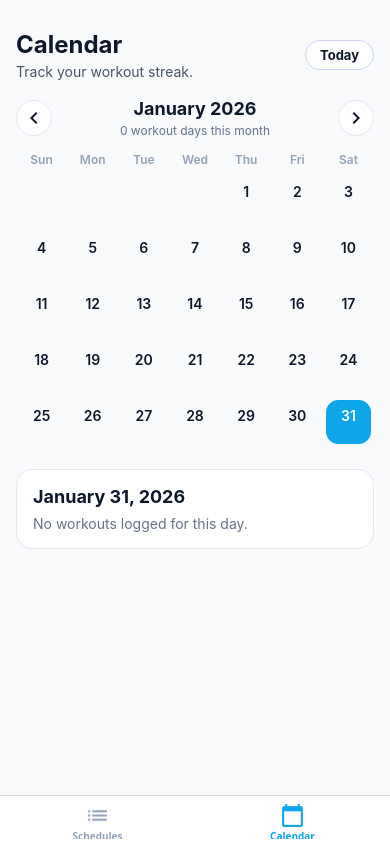
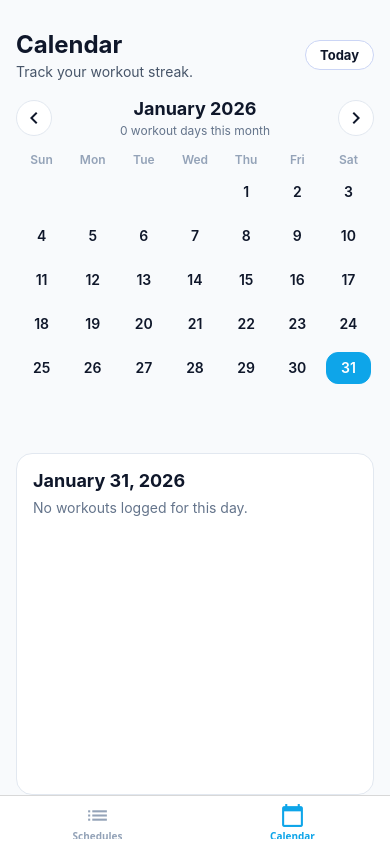
Before and after one commit to andrewyying/OneMoreSet, a React Native app: screen /Calendar in a window 390 px wide. Built offline with nearby package versions, Linux system fonts and the light colour scheme.

Commit message:
add delete workout; improve uiux

```diff
--- a/src/screens/CalendarScreen.tsx
+++ b/src/screens/CalendarScreen.tsx
@@ -1,5 +1,6 @@
 import React, { useCallback, useEffect, useLayoutEffect, useMemo, useRef, useState } from 'react';
 import {
+  Alert,
   Pressable,
   ScrollView,
   StyleSheet,
@@ -41,12 +42,11 @@ const DAY_CELL_MARGIN_BOTTOM = 6;
 const DAY_BUBBLE_PADDING_VERTICAL = 8;
 const DAY_TEXT_FONT_SIZE = 14;
 const DAY_TEXT_LINE_HEIGHT = 16;
-const DAY_DOT_SIZE = 6;
-const DAY_DOT_MARGIN_TOP = 6;
-const DAY_BUBBLE_HEIGHT =
-  DAY_BUBBLE_PADDING_VERTICAL * 2 + DAY_TEXT_LINE_HEIGHT + DAY_DOT_MARGIN_TOP + DAY_DOT_SIZE;
+const DAY_BUBBLE_HEIGHT = DAY_BUBBLE_PADDING_VERTICAL * 2 + DAY_TEXT_LINE_HEIGHT;
 const DAY_CELL_HEIGHT = DAY_BUBBLE_HEIGHT + DAY_CELL_PADDING * 2;
 const ROW_HEIGHT = DAY_CELL_HEIGHT + DAY_CELL_MARGIN_BOTTOM;
+const CALENDAR_ROWS = 6;
+const CALENDAR_CELL_COUNT = CALENDAR_ROWS * 7;
 
 const pad2 = (value: number) => value.toString().padStart(2, '0');
 
@@ -92,6 +92,13 @@ const buildCalendarCells = (monthDate: Date): CalendarCell[] => {
     }
   }
 
+  const extraCount = CALENDAR_CELL_COUNT - cells.length;
+  if (extraCount > 0) {
+    for (let i = 0; i < extraCount; i += 1) {
+      cells.push({ date: null, key: `empty-${year}-${month}-extra-${i}` });
+    }
+  }
+
   return cells;
 };
 
@@ -100,8 +107,52 @@ const getCompletionCount = (list: WorkoutCompletion[]) => list.length;
 const getExerciseCount = (completion: WorkoutCompletion) =>
   completion.steps.reduce((sum, step) => sum + Math.max(1, step.repeatCount), 0);
 
+type CompletionCardProps = {
+  completion: WorkoutCompletion;
+  onDelete: (id: string) => void;
+};
+
+const CompletionCard: React.FC<CompletionCardProps> = React.memo(({ completion, onDelete }) => {
+  const confirmDelete = useCallback(() => {
+    Alert.alert('Delete workout?', 'Remove this workout from your history?', [
+      { text: 'Cancel', style: 'cancel' },
+      {
+        text: 'Delete',
+        style: 'destructive',
+        onPress: () => onDelete(completion.id),
+      },
+    ]);
+  }, [completion.id, onDelete]);
+
+  const totalDuration = getTotalDuration({
+    steps: completion.steps,
+    restBetweenSec: completion.restBetweenSec,
+  });
+  const exerciseCount = getExerciseCount(completion);
+
+  return (
+    <Pressable
+      onLongPress={confirmDelete}
+      delayLongPress={450}
+      style={({ pressed }) => [styles.completionCard, pressed ? styles.completionCardPressed : undefined]}
+    >
+      <View style={styles.completionHeader}>
+        <Text style={styles.completionTitle} numberOfLines={1}>
+          {completion.scheduleName}
+        </Text>
+        <View style={styles.completionActions}>
+          <Text style={styles.completionTime}>{formatTimeLabel(completion.completedAt)}</Text>
+        </View>
+      </View>
+      <Text style={styles.completionMeta}>
+        {exerciseCount} exercises · {formatSeconds(totalDuration)}
+      </Text>
+    </Pressable>
+  );
+});
+
 const CalendarScreen: React.FC = () => {
-  const { completions, status, error } = useCompletions();
+  const { completions, status, error, deleteCompletion } = useCompletions();
   const { width } = useWindowDimensions();
   const [today, setToday] = useState(() => startOfDay(new Date()));
   const [currentMonth, setCurrentMonth] = useState(() => startOfMonth(today));
@@ -170,8 +221,7 @@ const CalendarScreen: React.FC = () => {
   }, [completions]);
 
   const calendarCells = useMemo(() => buildCalendarCells(currentMonth), [currentMonth]);
-  const currentRowCount = useMemo(() => Math.max(1, calendarCells.length / 7), [calendarCells.length]);
-  const gridHeight = useMemo(() => currentRowCount * ROW_HEIGHT, [currentRowCount]);
+  const gridHeight = useMemo(() => CALENDAR_ROWS * ROW_HEIGHT, []);
   const prevMonth = useMemo(() => addMonths(currentMonth, -1), [currentMonth]);
   const nextMonth = useMemo(() => addMonths(currentMonth, 1), [currentMonth]);
   const prevCalendarCells = useMemo(() => buildCalendarCells(prevMonth), [prevMonth]);
@@ -206,6 +256,13 @@ const CalendarScreen: React.FC = () => {
   const handleSelectDate = useCallback((date: Date) => {
     setSelectedDate(startOfDay(date));
   }, []);
+
+  const handleDeleteCompletion = useCallback(
+    (id: string) => {
+      deleteCompletion(id);
+    },
+    [deleteCompletion],
+  );
 
   const gridPageStyle = useMemo(() => [styles.gridPage, { width: gridWidth }], [gridWidth]);
   const gridWrapperStyle = useMemo(() => [styles.gridWrapper, { height: gridHeight }], [gridHeight]);
@@ -246,11 +303,6 @@ const CalendarScreen: React.FC = () => {
                 >
                   {cellDate.getDate()}
                 </Text>
-                {hasCompletion ? (
-                  <View style={[styles.dayDot, isSelected ? styles.dayDotSelected : undefined]} />
-                ) : (
-                  <View style={styles.dayDotPlaceholder} />
-                )}
               </View>
             )}
           </Pressable>
@@ -374,39 +426,30 @@ const CalendarScreen: React.FC = () => {
         </View>
       </View>
 
-      <ScrollView contentContainerStyle={styles.scrollContent}>
+      <View style={styles.detailSection}>
         <View style={styles.detailCard}>
           <Text style={styles.detailTitle}>{formatLongDate(selectedDate)}</Text>
           {selectedCompletions.length === 0 ? (
             <Text style={styles.detailEmpty}>No workouts logged for this day.</Text>
           ) : (
-            <Text style={styles.detailSubtitle}>
-              {getCompletionCount(selectedCompletions)} workout
-              {selectedCompletions.length === 1 ? '' : 's'}
-            </Text>
+            <>
+              <Text style={styles.detailSubtitle}>
+                {getCompletionCount(selectedCompletions)} workout
+                {selectedCompletions.length === 1 ? '' : 's'}
+              </Text>
+              <ScrollView
+                style={styles.completionList}
+                contentContainerStyle={styles.completionListContent}
+                showsVerticalScrollIndicator={false}
+              >
+                {selectedCompletions.map((completion) => (
+                  <CompletionCard key={completion.id} completion={completion} onDelete={handleDeleteCompletion} />
+                ))}
+              </ScrollView>
+            </>
           )}
-
-          {selectedCompletions.map((completion) => {
-            const totalDuration = getTotalDuration({
-              steps: completion.steps,
-              restBetweenSec: completion.restBetweenSec,
-            });
-            const exerciseCount = getExerciseCount(completion);
-
-            return (
-              <View key={completion.id} style={styles.completionCard}>
-                <View style={styles.completionHeader}>
-                  <Text style={styles.completionTitle}>{completion.scheduleName}</Text>
-                  <Text style={styles.completionTime}>{formatTimeLabel(completion.completedAt)}</Text>
-                </View>
-                <Text style={styles.completionMeta}>
-                  {exerciseCount} exercises · {formatSeconds(totalDuration)}
-                </Text>
-              </View>
-            );
-          })}
         </View>
-      </ScrollView>
+      </View>
     </SafeAreaView>
   );
 };
@@ -434,9 +477,11 @@ const styles = StyleSheet.create({
     color: '#64748b',
     textAlign: 'center',
   },
-  scrollContent: {
+  detailSection: {
+    flex: 1,
     padding: 16,
-    paddingBottom: 28,
+    paddingBottom: 0,
+    minHeight: 0,
   },
   header: {
     paddingHorizontal: 16,
@@ -563,27 +608,14 @@ const styles = StyleSheet.create({
   dayTextSelected: {
     color: '#fff',
   },
-  dayDot: {
-    width: DAY_DOT_SIZE,
-    height: DAY_DOT_SIZE,
-    borderRadius: DAY_DOT_SIZE / 2,
-    backgroundColor: '#0ea5e9',
-    marginTop: DAY_DOT_MARGIN_TOP,
-  },
-  dayDotSelected: {
-    backgroundColor: '#fff',
-  },
-  dayDotPlaceholder: {
-    width: DAY_DOT_SIZE,
-    height: DAY_DOT_SIZE,
-    marginTop: DAY_DOT_MARGIN_TOP,
-  },
   detailCard: {
     backgroundColor: '#fff',
     borderRadius: 16,
     borderWidth: 1,
     borderColor: '#e2e8f0',
     padding: 16,
+    flex: 1,
+    minHeight: 0,
   },
   detailTitle: {
     fontSize: 18,
@@ -598,17 +630,28 @@ const styles = StyleSheet.create({
     marginTop: 8,
     color: '#64748b',
   },
+  completionList: {
+    marginTop: 12,
+    flex: 1,
+    minHeight: 0,
+  },
+  completionListContent: {
+    paddingBottom: 4,
+  },
   completionCard: {
-    marginTop: 12,
     padding: 12,
     borderRadius: 14,
     borderWidth: 1,
     borderColor: '#e2e8f0',
     backgroundColor: '#f8fafc',
+    marginBottom: 15,
+  },
+  completionCardPressed: {
+    backgroundColor: '#eef2f7',
   },
   completionHeader: {
     flexDirection: 'row',
-    alignItems: 'center',
+    alignItems: 'flex-start',
     justifyContent: 'space-between',
   },
   completionTitle: {
@@ -617,6 +660,9 @@ const styles = StyleSheet.create({
     color: '#0f172a',
     flex: 1,
     marginRight: 10,
+  },
+  completionActions: {
+    alignItems: 'flex-end',
   },
   completionTime: {
     fontSize: 12,
--- a/src/store/completions.tsx
+++ b/src/store/completions.tsx
@@ -109,6 +109,7 @@ type ContextValue = {
   status: CompletionsStatus;
   error?: string;
   recordCompletion: (completion: Omit<WorkoutCompletion, 'id'>) => string | null;
+  deleteCompletion: (id: string) => void;
   reload: () => Promise<void>;
 };
 
@@ -190,6 +191,20 @@ export const CompletionProvider: React.FC<{ children: React.ReactNode }> = ({ ch
     [state.status],
   );
 
+  const deleteCompletion = useCallback(
+    (id: string) => {
+      if (state.status !== 'ready') {
+        return;
+      }
+
+      dispatch({
+        type: 'update',
+        updater: (current) => current.filter((completion) => completion.id !== id),
+      });
+    },
+    [state.status],
+  );
+
   const reload = useCallback(async () => {
     try {
       const next = await loadFromStorage();
@@ -206,9 +221,10 @@ export const CompletionProvider: React.FC<{ children: React.ReactNode }> = ({ ch
       status: state.status,
       error: state.error,
       recordCompletion,
+      deleteCompletion,
       reload,
     }),
-    [recordCompletion, reload, state.completions, state.error, state.status],
+    [deleteCompletion, recordCompletion, reload, state.completions, state.error, state.status],
   );
 
   return <CompletionContext.Provider value={value}>{children}</CompletionContext.Provider>;
```
